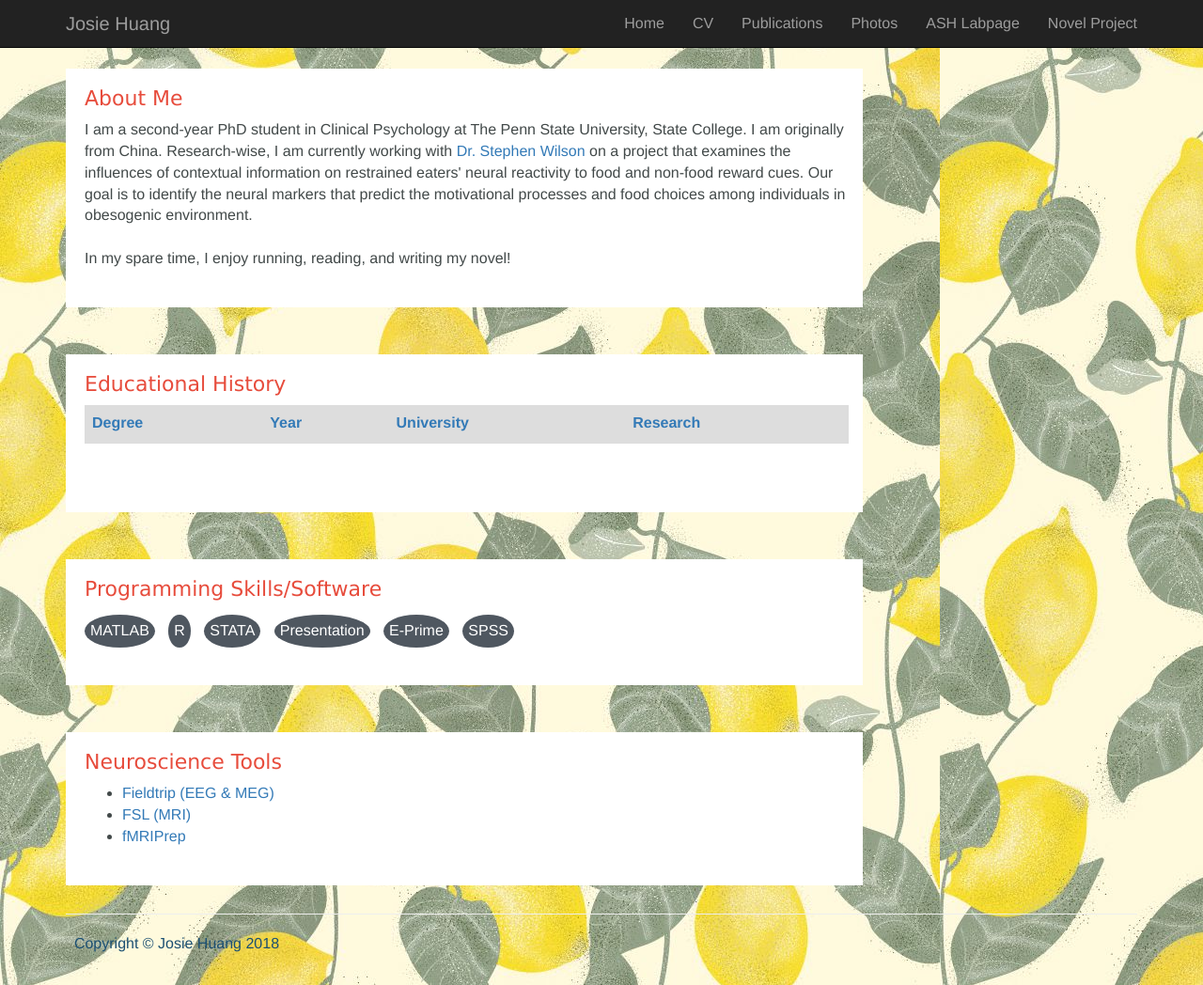
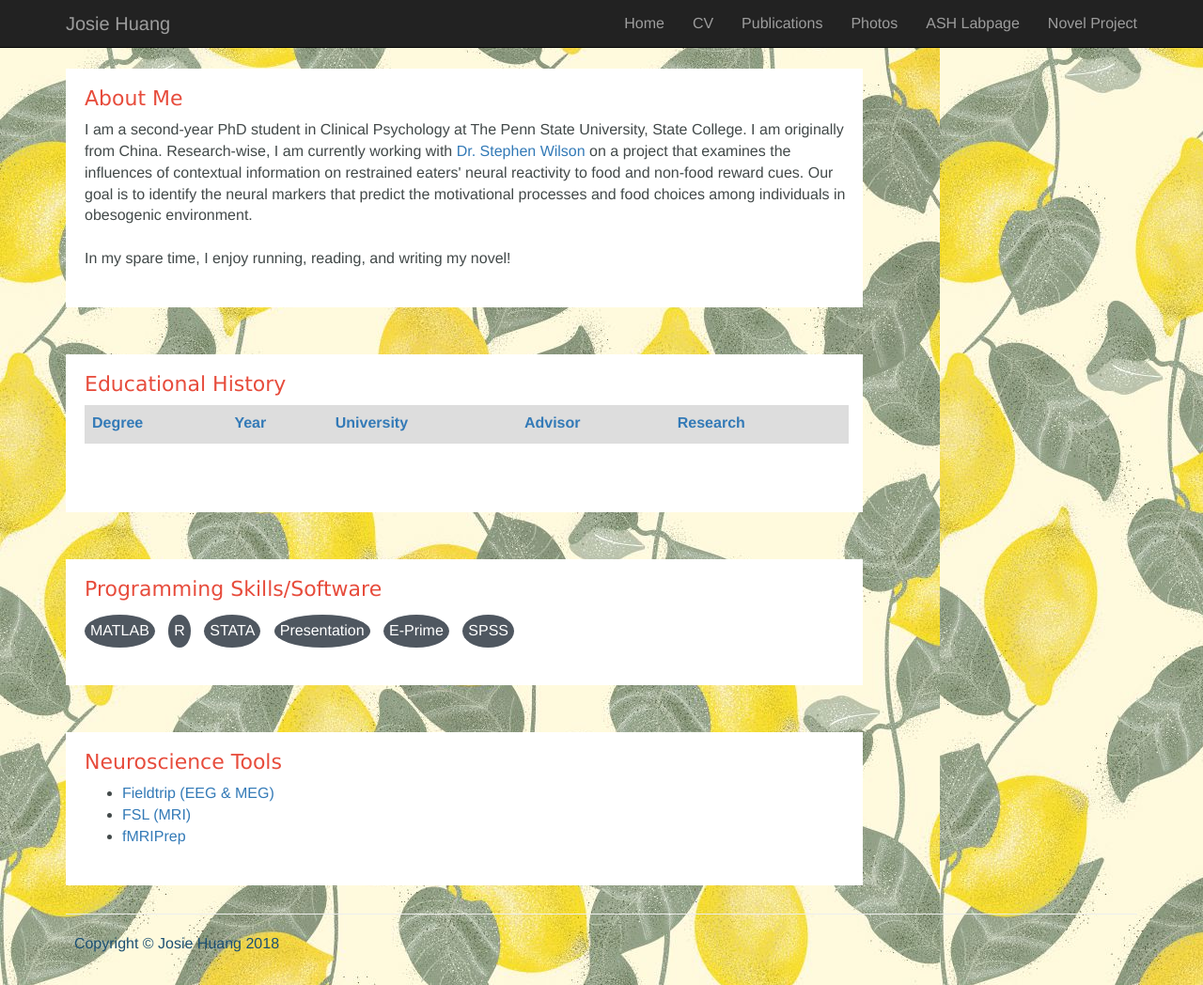
Before and after one commit to josie-shuang/josie-shuang.github.io, a Jekyll site: the page built from index.html, in a window 1280 px wide and 1048 px high. Shown: the whole window at 94% size. Built offline with Jekyll 4.4.1, drawn with Linux system fonts in a browser that asks for light colours.

Commit message:
Update section_education.html

```diff
--- a/_includes/section_education.html
+++ b/_includes/section_education.html
@@ -14,10 +14,11 @@
 				     <table class="table" bgcolor="#EEEEEE">
 					   <thead>
 						 <tr style="background-color: #dddddd;">
-						       <th><a style="cursor: pointer;">Degree</a></th>
-						       <th><a style="cursor: pointer;">Year</a></th>
-						       <th><a style="cursor: pointer;">University</a></th>
-						       <th><a tyle="cursor: pointer;">Research</a></th>
+						       <th><a>Degree</a></th>
+						       <th><a>Year</a></th>
+						       <th><a>University</a></th>
+							<th><a>Advisor</a></th>
+						       <th><a>Research</a></th>
 						 </tr>
 					   </thead>
 					   <tbody>
@@ -26,6 +27,7 @@
 								<td>{{position.degree}}</td>
 								<td>{{position.year}}</td>
 								<td>{{position.university}}</td>
+								<td>{{position.advisor}}</td>
 								<td>{{position.research}}</td>
 							</tr>
 			      			 {% endfor %}
```
